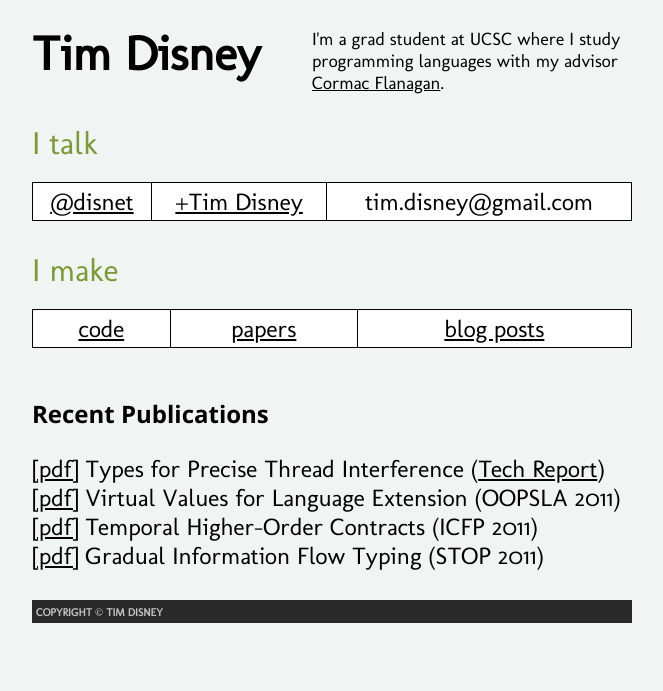
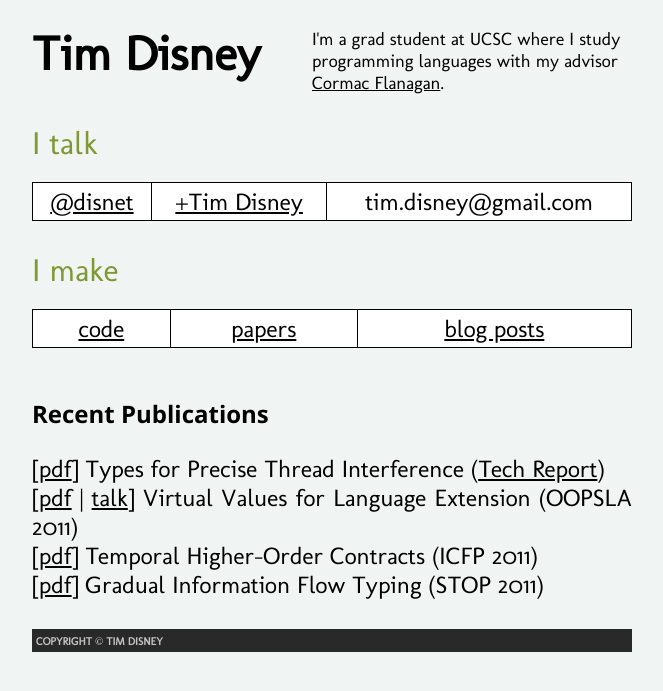
Before and after one commit to disnet/disnet.github.com, a Jekyll site: the page index.html, which Jekyll copies as it is, in a window 1280 px wide. Shown: the top 691 px of the page, without its empty margins (308-971 px from the left). Built offline with Jekyll 4.4.1, drawn with Linux system fonts in a browser that asks for light colours; comment, search, counter and statistics services are not loaded.

Commit message:
adding virtual values talk

```diff
--- a/index.html
+++ b/index.html
@@ -74,10 +74,19 @@
 
     <h2>Recent Publications</h2>
     <p>
-      <a href="https://www.soe.ucsc.edu/research/technical-reports/ucsc-soe-11-22/download">[pdf]</a> Types for Precise Thread Interference (<a href="https://www.soe.ucsc.edu/research/technical-reports/ucsc-soe-11-22">Tech Report</a>) <br />
-      <a href="/papers/oopsla054-austin.pdf">[pdf]</a> Virtual Values for Language Extension (OOPSLA 2011) <br />
-      <a href="/papers/icfp046-disney.pdf">[pdf]</a> Temporal Higher-Order Contracts (ICFP 2011) <br />
-      <a href="/papers/disney_stop11.pdf">[pdf]</a> Gradual Information Flow Typing (STOP 2011)
+      [<a href="https://www.soe.ucsc.edu/research/technical-reports/ucsc-soe-11-22/download">pdf</a>]
+      Types for Precise Thread Interference
+      (<a href="https://www.soe.ucsc.edu/research/technical-reports/ucsc-soe-11-22">Tech Report</a>) <br />
+
+      [<a href="/papers/oopsla054-austin.pdf">pdf</a> | <a href="/talks/virtual_values.pdf">talk</a>]
+      Virtual Values for Language Extension (OOPSLA 2011) <br />
+
+      [<a href="/papers/icfp046-disney.pdf">pdf</a>]
+      Temporal Higher-Order Contracts (ICFP 2011) <br />
+
+      [<a href="/papers/disney_stop11.pdf">pdf</a>]
+      Gradual Information Flow Typing (STOP 2011)
+
     </p>
 
 
```
Also changed, not shown: 1 other file.
